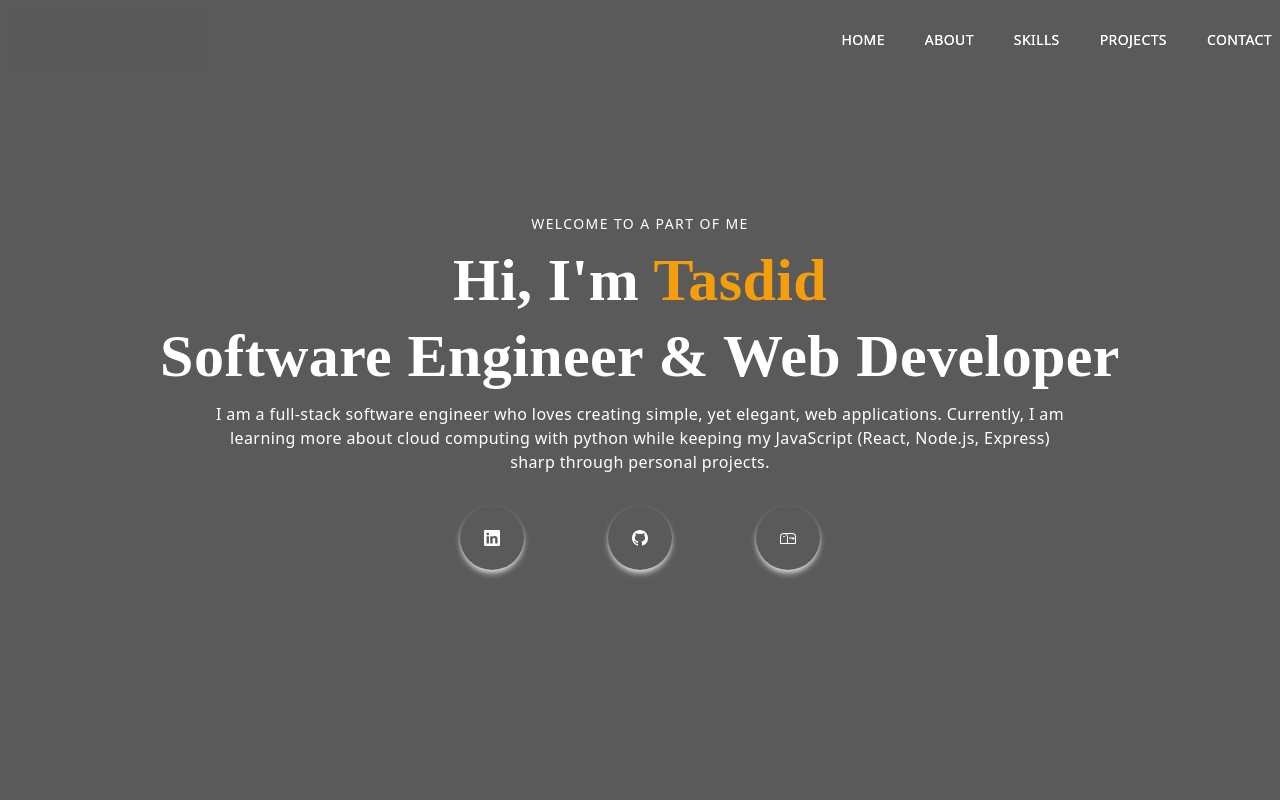
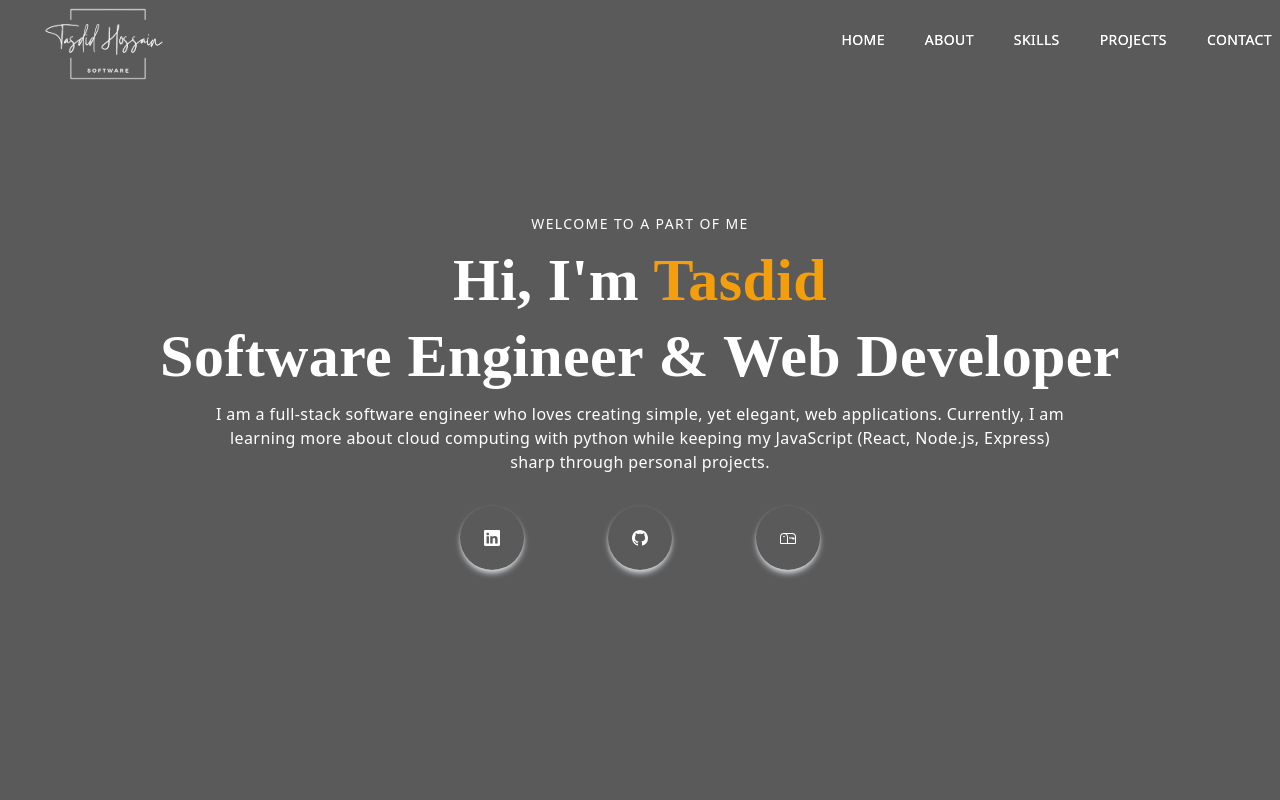
Before and after one commit to Tasdeed/portfolio, a Next.js app: page / in a window 1280 px wide. Shown: the top 800 px of the page. Built offline with nearby package versions, Linux system fonts and the light colour scheme.

Commit message:
fixed navbar logo

```diff
--- a/components/Navbar.jsx
+++ b/components/Navbar.jsx
@@ -4,7 +4,7 @@ import { AiOutlineMenu, AiOutlineClose } from "react-icons/ai";
 import { FcAutomatic } from "react-icons/fc";
 import { BsLinkedin, BsGithub, BsMailbox } from "react-icons/bs";
 import { useState } from "react";
-import personal from "../public/Personal_Logo.gif";
+import personal from "../public/1.png";
 
 const Navbar = () => {
   const [side, setSide] = useState(false);
@@ -16,9 +16,14 @@ const Navbar = () => {
   return (
     <div className="fixed w-full h-20 z-[100]">
       <div className="flex justify-between items-center w-full h-full px-2 2xl:px-16">
-        {/* TODO: maybe make logo bigger */}
         <Link href="/">
-          <Image src={personal} height="100" width="200" alt="/" />
+          <Image
+            src={personal}
+            height="100"
+            width="200"
+            alt="/"
+            className="pt-2"
+          />
         </Link>
         <div>
           <ul className="hidden md:flex">
```
Also changed, not shown: public/1.png (added), public/navLogo.png (added).
